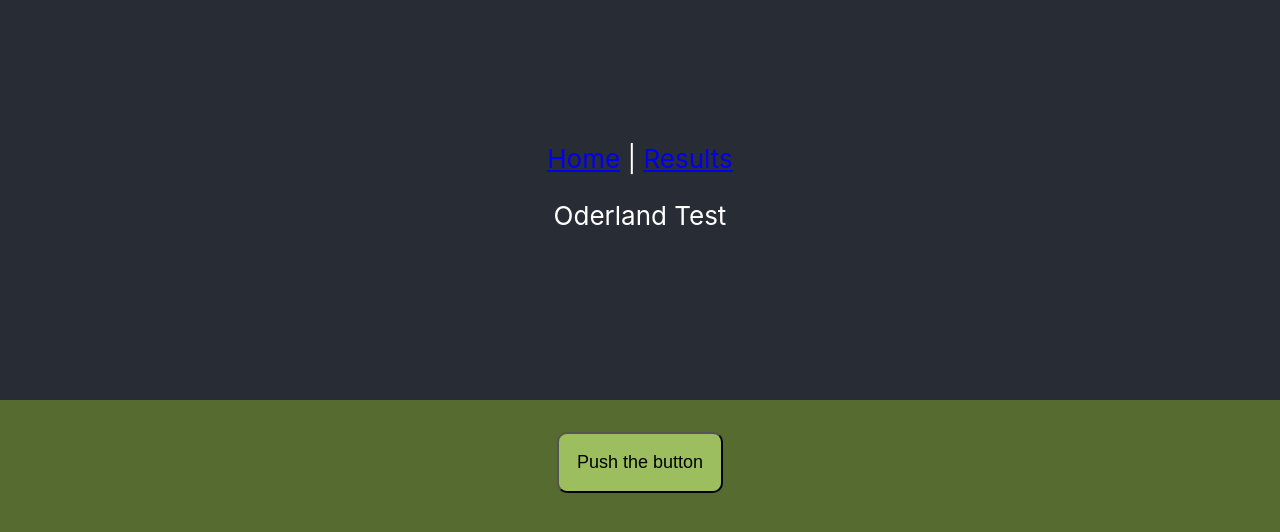
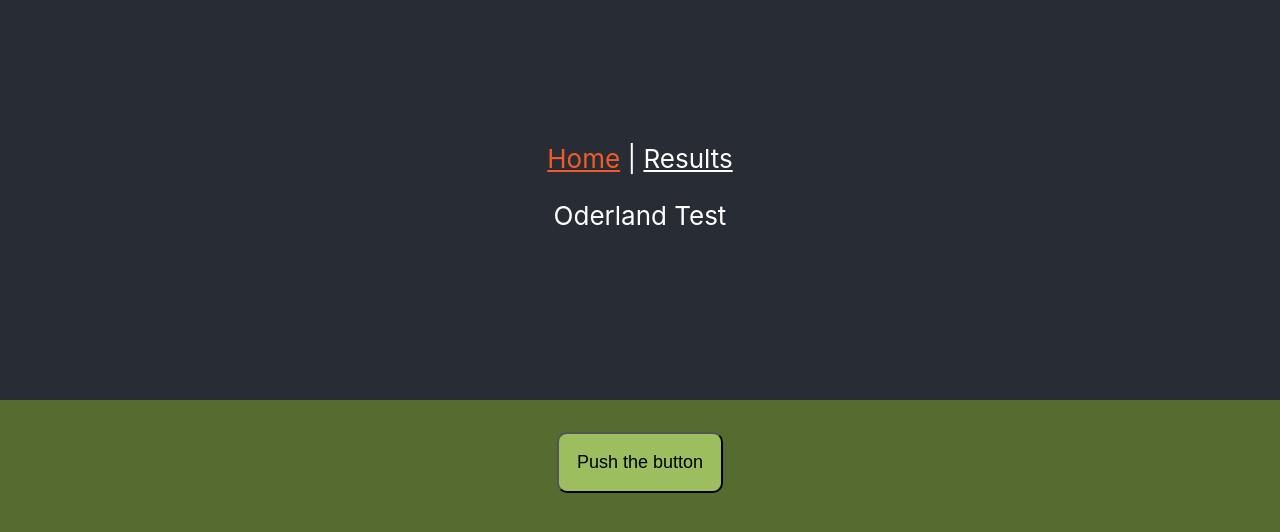
Before and after one commit to Peteropon/typescript-with-redux, a React (Create React App) app: page / in a window 1280 px wide. Shown: the top 532 px of the page. Built offline with nearby package versions, Linux system fonts and the light colour scheme.

Commit message:
Css styling.

```diff
--- a/src/App.css
+++ b/src/App.css
@@ -13,8 +13,12 @@
   color: white;
 }
 
-.App-link {
-  color: #61dafb;
+.nav-item {
+  color: white;
+}
+
+.nav-item:active {
+  color: #f15b2a;
 }
 
 main {
--- a/src/components/Header.tsx
+++ b/src/components/Header.tsx
@@ -1,15 +1,19 @@
 import React from "react";
 import { NavLink } from "react-router-dom";
+
+const activeStyle = { color: "#F15B2A" };
 
 const Header = () => {
   return (
     <header className="App-header">
       <nav>
-        <NavLink to="/" exact>
+        <NavLink className="nav-item" activeStyle={activeStyle} to="/" exact>
           Home
         </NavLink>{" "}
         {" | "}
-        <NavLink to="/results">Results</NavLink>
+        <NavLink className="nav-item" activeStyle={activeStyle} to="/results">
+          Results
+        </NavLink>
         <p>Oderland Test</p>
       </nav>
     </header>
--- a/src/components/HomePage.tsx
+++ b/src/components/HomePage.tsx
@@ -1,4 +1,3 @@
-import React from "react";
 import { incrementCounter } from "../redux/actions/counterActions";
 import { useDispatch } from "react-redux";
 
```
